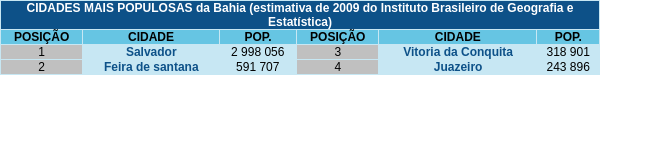
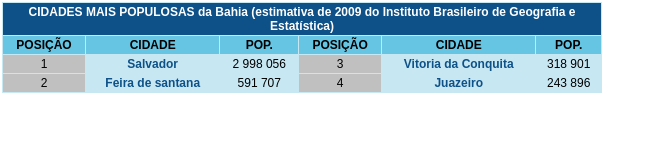
Before and after one commit to Sarah-2008/desenvolvimentoDeSistemasSENAI, a plain HTML site: page tabela/index.html in a window 1280 px wide. Shown: the whole page, without its empty margins (0-665 px from the left). Drawn offline with Linux system fonts and the light colour scheme.

Commit message:
organizado

```diff
--- a/tabela/all.css
+++ b/tabela/all.css
@@ -4,18 +4,18 @@
 }
 
 table{
+    margin: 2px;
+    padding: 2px;
     width: 600px;
-    height: 50px;
     font-family: Arial, Helvetica, sans-serif;
     font-size: 12px;
     background-color: #0d5188;
     border-collapse: collapse;
-    text-align: center;
-
+    justify-content: center;
 }
+/* CONFIGURAÇÃO DOS ID'S */
 #titulo{
     color: white;
-    text-align: center;
     justify-content: center;
     font-weight: bold;
 }
@@ -23,7 +23,7 @@ table{
 #comeco{
     background-color: #66c5e3;
     border: 1px solid #c7e7f3;
-    margin: 15%;
+    font-weight: bold;
 }
 
 #parteDeCima{
@@ -44,15 +44,17 @@ table{
 #população{
     height: 15%;
 }
-
+/* CONFIGURAÇÃO DAS COLUNAS */
 th{
+    margin: 2px;
+    padding: 2px;
     border: 1px solid #c7e7f3;
     text-align: center;
-
 }
 
 td{
-    border: 1px solid c7e7f3;
+    margin: 2px;
+    padding: 2px;
+    border: 1px solid #c7e7f3;
     text-align: center;
-
 }
--- a/tabela/index.html
+++ b/tabela/index.html
@@ -3,14 +3,14 @@
 <head>
     <meta charset="UTF-8">
     <meta name="viewport" content="width=device-width, initial-scale=1.0">
-    <title>tabela</title>
+    <title>Tabela</title>
     <link rel="stylesheet" href="all.css">
 </head>
 <body>
     <table>
         <thead>
             <tr id="titulo">
-                <!-- rowspan = multiplica coluna -->
+                <!-- rowspan = mescla coluna -->
                 <th colspan="6">CIDADES MAIS POPULOSAS da Bahia (estimativa de 2009 do Instituto Brasileiro de Geografia e Estatística)</th>
             </tr>
 
```
